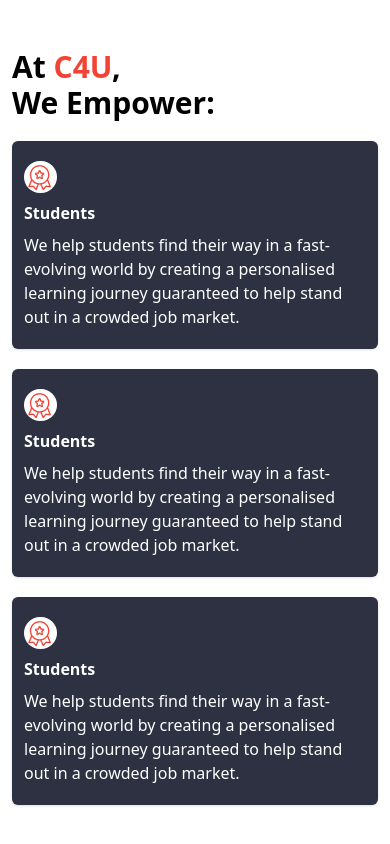
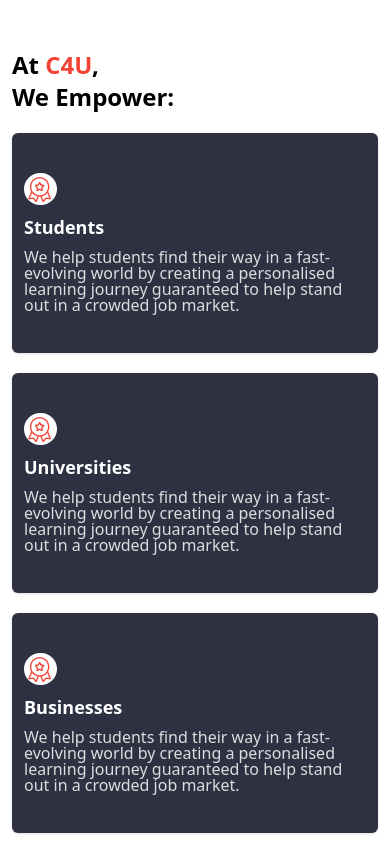
Before and after one commit to sohagmiah4291/tailwindCssSecondeProject, a website built with Vite: page index.html in a window 390 px wide. Shown: the part 920-1764 px from the top of the page. Built offline with nearby package versions, Linux system fonts and the light colour scheme; grey boxes are pictures that could not be loaded.

Commit message:
responsive correction

```diff
--- a/index.html
+++ b/index.html
@@ -63,21 +63,20 @@
     <!-- empowe section start -->
     <section class="mt-4 md:mt-10 mb-5 container mx-auto p-3">
       <div class="flex flex-col md:flex-row md:gap-10 gap-5 items-center">
-        <h2 class="w-full text-3xl font-semibold">
+        <h2 class="w-full text-2xl md:text-4xl leading[50px] font-bold">
           At <span class="text-[#F44335]">C4U</span>,<br />We Empower:
         </h2>
 
         <div class="flex flex-col md:flex-row md:gap-5 gap-5 items-center">
           <div
-            class="flex flex-col items-start bg-[#2D3142] px-3 text-white py-5 gap-2 rounded-md shadow"
-          >
+            class="flex flex-col items-start bg-[#2D3142] px-3 text-white py-10 gap-2 rounded-md shadow">
             <img
               class="bg-white rounded-full"
               src="pictures/student-logo.png"
               alt=""
             />
-            <h4 class="font-bold">Students</h4>
-            <p>
+            <h4 class="font-bold text-lg">Students</h4>
+            <p class="text-[#DDDDDD] text-base leading-4">
               We help students find their way in a fast-evolving world by
               creating a personalised learning journey guaranteed to help stand
               out in a crowded job market.
@@ -85,15 +84,15 @@
           </div>
 
           <div
-            class="flex flex-col items-start bg-[#2D3142] px-3 text-white py-5 gap-2 rounded-md shadow"
+            class="flex flex-col items-start bg-[#2D3142] px-3 text-white py-10 gap-2 rounded-md shadow"
           >
             <img
               class="bg-white rounded-full"
               src="pictures/student-logo.png"
               alt=""
             />
-            <h4 class="font-bold">Students</h4>
-            <p>
+            <h4 class="font-bold text-lg">Universities</h4>
+            <p class="text-[#DDDDDD] text-base leading-4">
               We help students find their way in a fast-evolving world by
               creating a personalised learning journey guaranteed to help stand
               out in a crowded job market.
@@ -101,15 +100,15 @@
           </div>
 
           <div
-            class="flex flex-col items-start bg-[#2D3142] px-3 text-white py-5 gap-2 rounded-md shadow"
+            class="flex flex-col items-start bg-[#2D3142] px-3 text-white py-10 gap-2 rounded-md shadow"
           >
             <img
               class="bg-white rounded-full"
               src="pictures/student-logo.png"
               alt=""
             />
-            <h4 class="font-bold">Students</h4>
-            <p>
+            <h4 class="font-bold text-lg">Businesses</h4>
+            <p class="text-[#DDDDDD] text-base leading-4">
               We help students find their way in a fast-evolving world by
               creating a personalised learning journey guaranteed to help stand
               out in a crowded job market.
```
